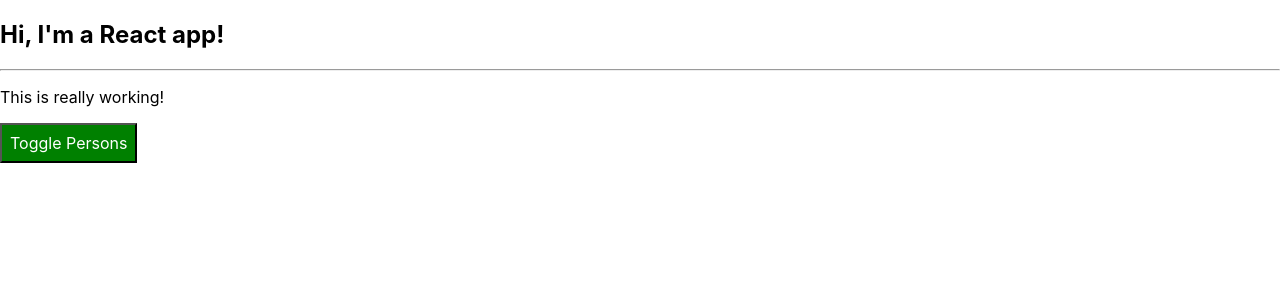
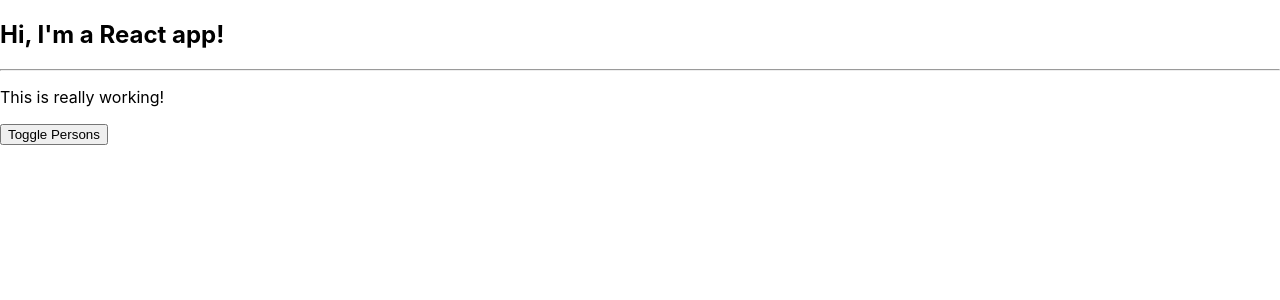
Before and after one commit to wainstead/react-complete-guide, a React app: page / in a window 1280 px wide. Shown: the top 300 px of the page. Built offline with nearby package versions, Linux system fonts and the light colour scheme.

Commit message:
For our App component, change to using CSS classes
(Lecture #69, Adding Pseudo Selectors).

```diff
--- a/src/App.css
+++ b/src/App.css
@@ -9,3 +9,26 @@
 .bold {
   font-weight: bold;
 }
+
+.App button {
+  border: 1px solid blue;
+  padding: 16px;
+  background-color: green;
+  font: inherit;
+  color: white;
+  cursor: pointer;
+}
+
+.App button:hover {
+  background-color: lightgreen;
+  color: black;
+}
+
+.App button.Red {
+  background-color: red;
+}
+
+.App button.Red:hover {
+  background-color: salmon;
+  color: black;
+}
--- a/src/App.js
+++ b/src/App.js
@@ -49,15 +49,9 @@
     this.setState({ showPersons: !doesShow });
   }
   render() {
-    const style = {
-      backgroundColor: 'green',
-      color: 'white',
-      font: 'inherit',
-      border: '1x solid blue',
-      padding: '8px',
-      cursor: 'pointer'
-    };
+
     let persons = null;
+    let btnClass = '';
 
     if (this.state.showPersons) {
       persons = (
@@ -73,7 +67,7 @@
           })}
         </div>
       );
-      style.backgroundColor = 'red';
+      btnClass = classes.Red;
     }
 
     const assignedClasses = [];
@@ -90,7 +84,7 @@
         <p className={assignedClasses.join(' ')}>This is really working!</p>
 
         <button
-          style={style}
+        className={btnClass}
           //onClick={() => this.switchNameHandler('Stephen Michael')}>Switch Name</button>
           onClick={this.togglePersonsHandler}>Toggle Persons</button>
         {persons}
```
